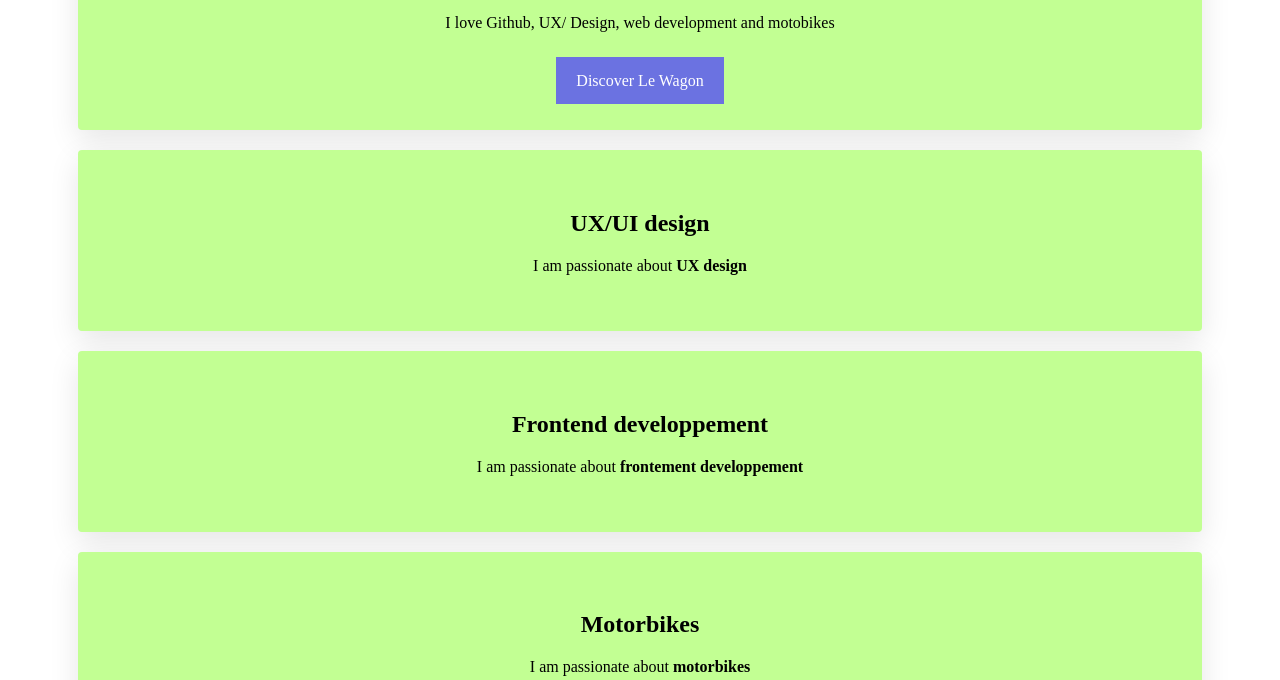
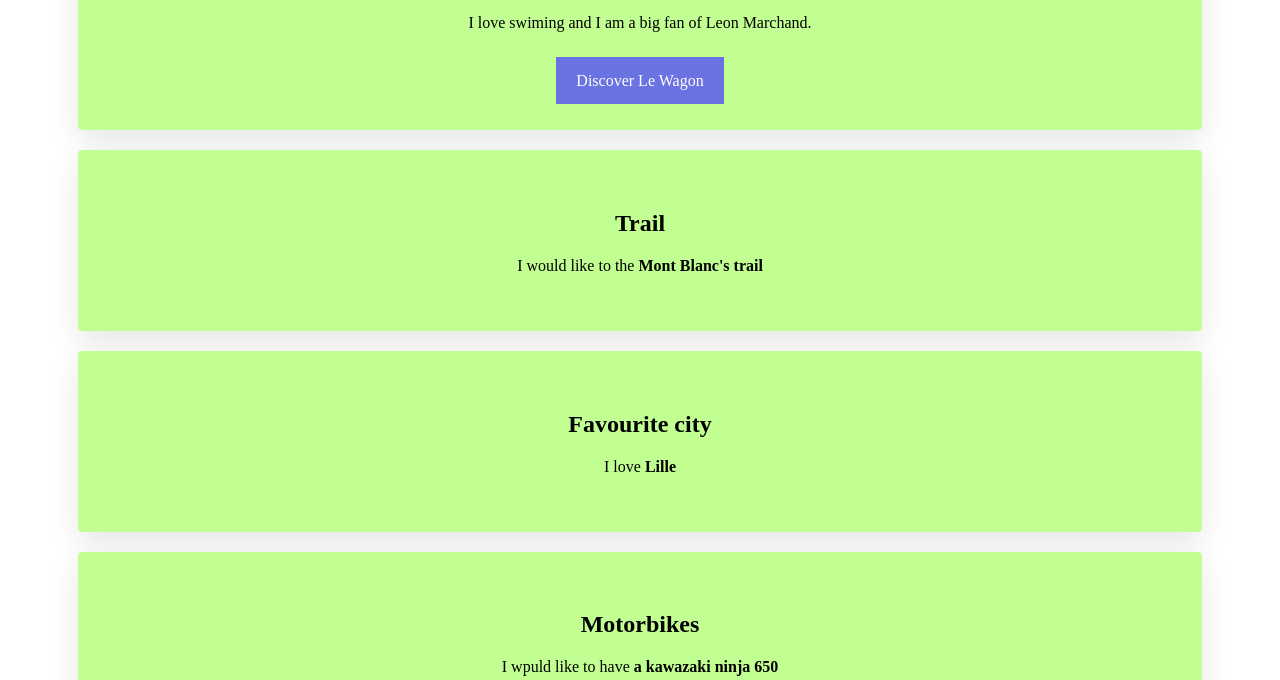
Before and after one commit to ArseneMaur/my-profile, a plain HTML site: page index.html in a window 1280 px wide. Shown: the part 2060-2740 px from the top of the page. Drawn offline with Linux system fonts and the light colour scheme; a web font is replaced by a local one.

Commit message:
index.html

```diff
--- a/index.html
+++ b/index.html
@@ -19,26 +19,25 @@
 		<div class="cardwhite" id="introduction">
 <h1> Hello I'm Arsene</h1>
 <img src="image_linkedin.jpg">
-<p> I love Github, UX/ Design, web development and motobikes
-</p>
+<p> I love swiming and I am a big fan of Leon Marchand.</p>
 <a href="https://lewagon.fr" class= "btn-blue">Discover Le Wagon</a>
 </div>
 <div class="cardwhite">
-<h2> UX/UI design </h2>
+<h2> Trail </h2>
 <p>
-	I am passionate about <strong>UX design</strong>
+	I would like to the <strong>Mont Blanc's trail</strong>
 </p>
 </div>
 <div class="cardwhite">
-<h2> Frontend developpement </h2>
+<h2> Favourite city </h2>
 <p>
-  I am passionate about <strong>frontement developpement</strong>
+  I love <strong>Lille</strong>
 </p>
 </div class="cardwhite">
 <div class = "cardwhite">
 <h2> Motorbikes </h2>
 <p>
-	I am passionate about <strong>motorbikes</strong>
+	I wpuld like to have <strong> a kawazaki ninja 650</strong>
 </p>
 </div>
 <div class="cardwhite">
```
